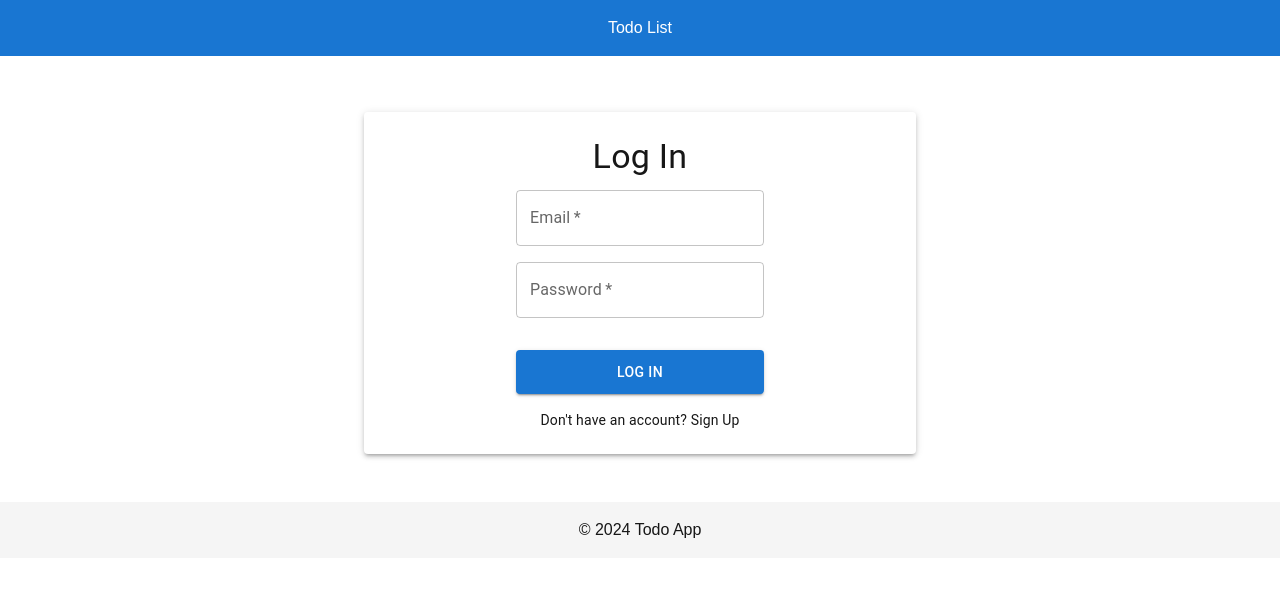
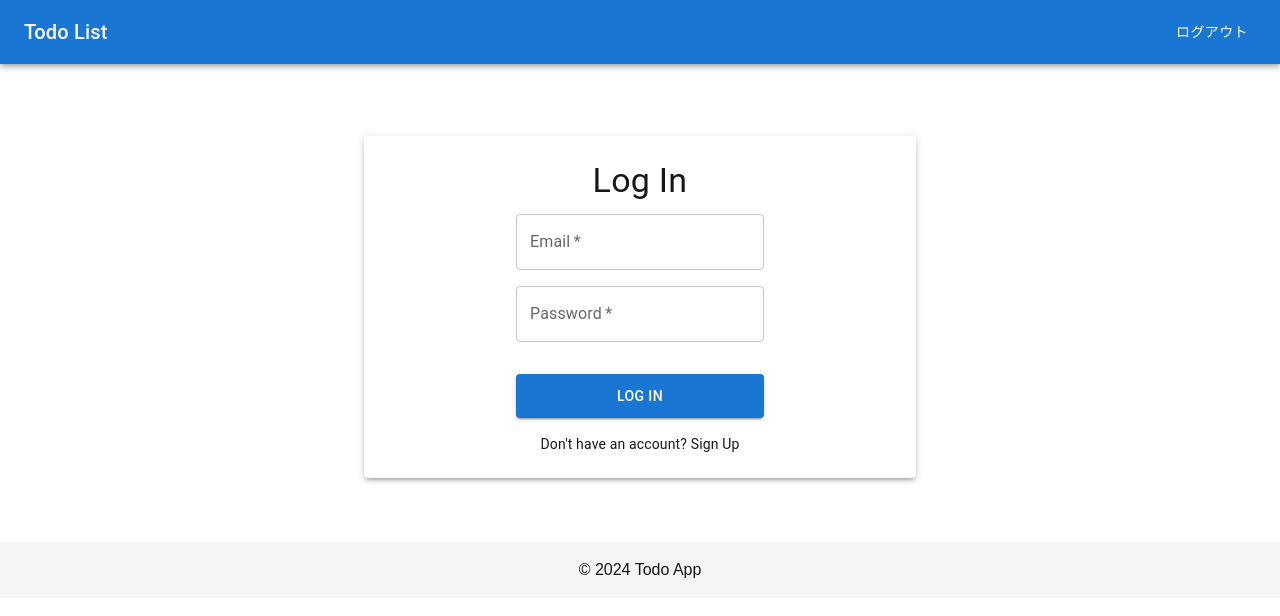
Before and after one commit to maayyu/nextjs-todo-app, a Next.js app: page /login in a window 1280 px wide. Shown: the top 616 px of the page. Built offline with nearby package versions, Linux system fonts and the light colour scheme; no server answers.

Commit message:
ログアウト実装

```diff
--- /dev/null
+++ b/app/components/Header.tsx
@@ -0,0 +1,33 @@
+"use client";
+
+import { AppBar, Toolbar, Typography, Button } from "@mui/material";
+import { useRouter } from "next/navigation";
+import supabase from "@/lib/supabaseClient";
+
+const Header = () => {
+  const router = useRouter();
+
+  const handleLogout = async () => {
+    const { error } = await supabase.auth.signOut();
+    if (error) {
+      console.error("Error logging out:", error.message);
+    } else {
+      router.push("/login"); // ログアウト後にログインページにリダイレクト
+    }
+  };
+
+  return (
+    <AppBar position="static">
+      <Toolbar>
+        <Typography variant="h6" sx={{ flexGrow: 1 }}>
+          Todo List
+        </Typography>
+        <Button color="inherit" onClick={handleLogout}>
+          ログアウト
+        </Button>
+      </Toolbar>
+    </AppBar>
+  );
+};
+
+export default Header;
--- a/app/layout.tsx
+++ b/app/layout.tsx
@@ -1,5 +1,7 @@
 import type { Metadata } from "next";
 import "./globals.css";
+import Header from "./components/Header";
+import { Container } from "@mui/material";
 
 export const metadata: Metadata = {
   title: "Todo App",
@@ -13,19 +15,11 @@ export default function RootLayout({
 }>) {
   return (
     <html lang="ja">
-      <head>{/* 必要に応じて追加のmetaタグやfaviconを設定 */}</head>
       <body style={{ margin: 0, padding: 0, fontFamily: "Arial, sans-serif" }}>
-        <header
-          style={{
-            backgroundColor: "#1976d2",
-            color: "#fff",
-            padding: "1rem",
-            textAlign: "center",
-          }}
-        >
-          <h1>Todo List</h1>
-        </header>
-        <main style={{ padding: "1rem" }}>{children}</main>
+        <Header />
+        <Container component="main" sx={{ padding: "2rem 0" }}>
+          {children}
+        </Container>
         <footer
           style={{
             marginTop: "2rem",
--- /dev/null
+++ b/app/logout/page.tsx
@@ -0,0 +1,35 @@
+//ログアウト
+
+"use client";
+
+import { useEffect } from "react";
+import { useRouter } from "next/navigation";
+import supabase from "@/lib/supabaseClient";
+
+const LogoutPage = () => {
+  const router = useRouter();
+
+  useEffect(() => {
+    const logout = async () => {
+      await supabase.auth.signOut(); // ログアウト処理
+      router.push("/login"); // ログインページにリダイレクト
+    };
+
+    logout();
+  }, [router]);
+
+  return (
+    <div
+      style={{
+        display: "flex",
+        justifyContent: "center",
+        alignItems: "center",
+        height: "100vh",
+      }}
+    >
+      <p>Logging out...</p>
+    </div>
+  );
+};
+
+export default LogoutPage;
```
